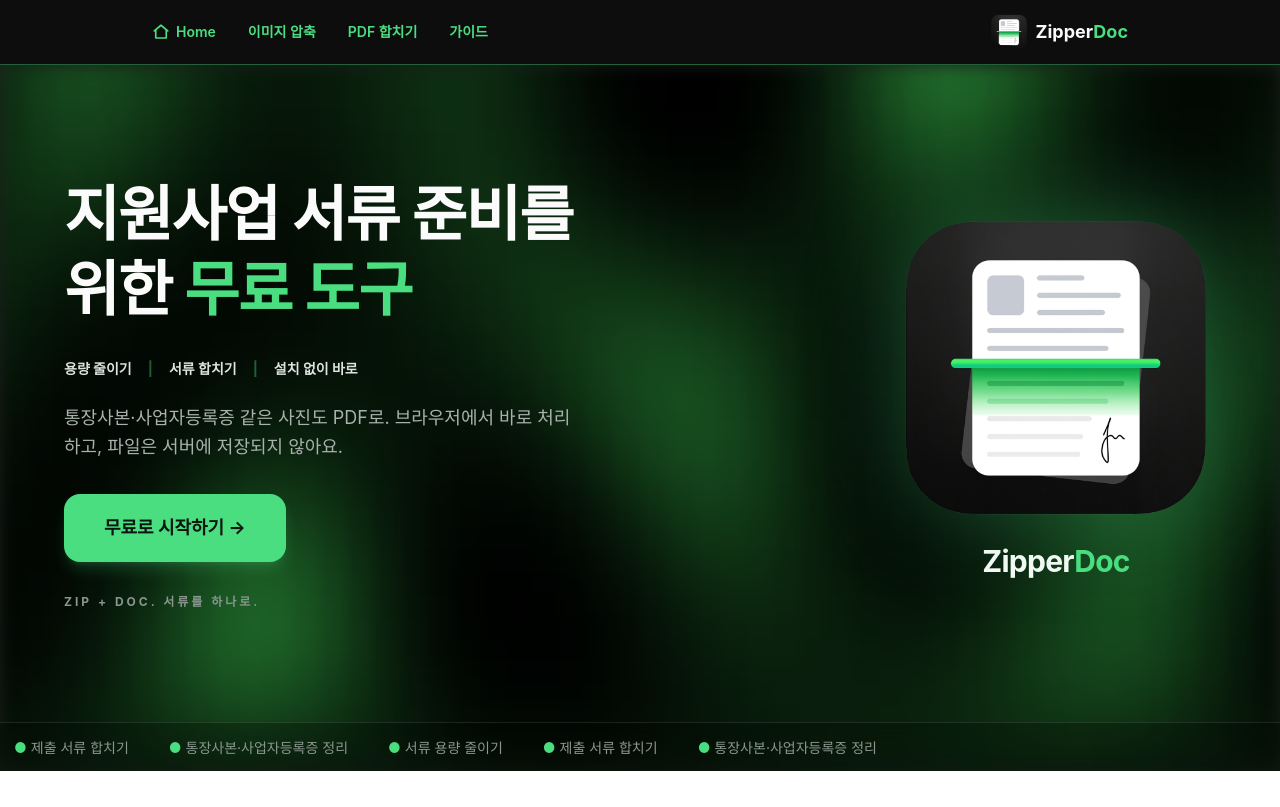
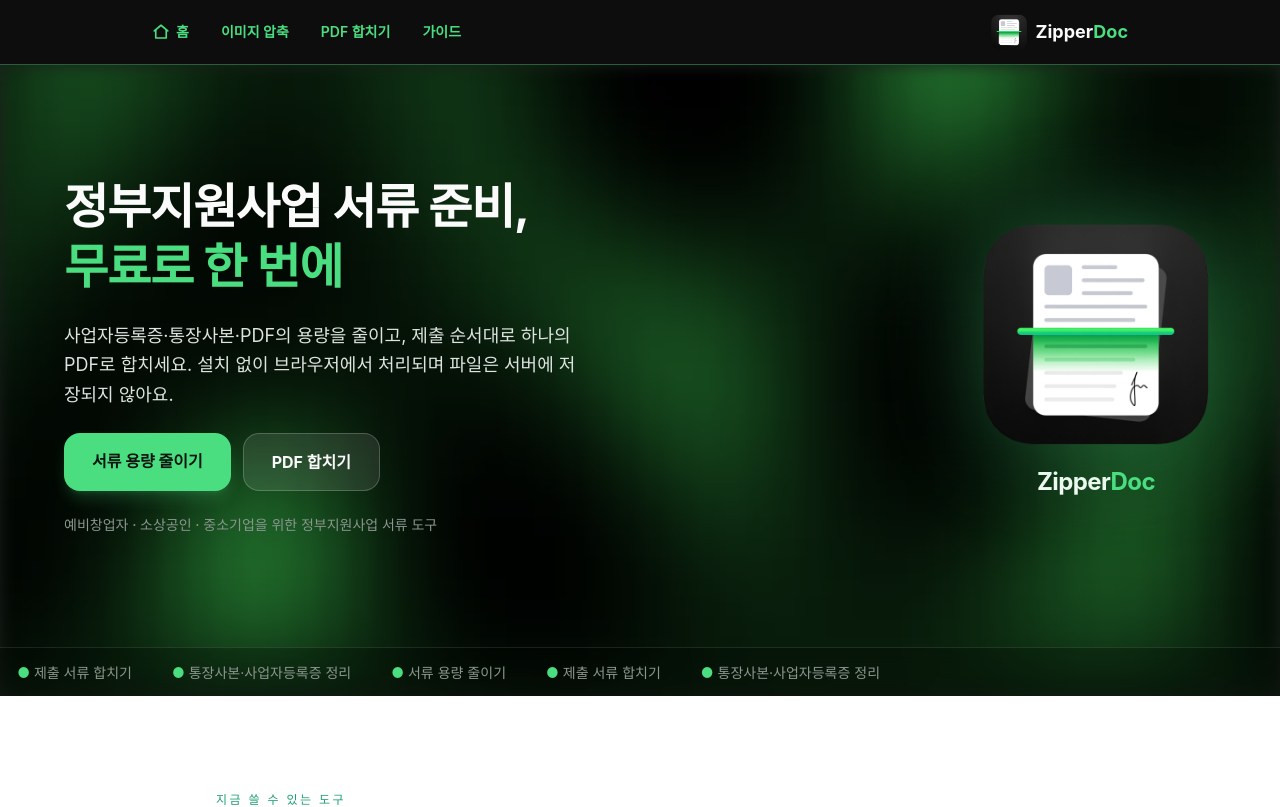
Before and after one commit to ilikesundayandmonday-glitch/doczip, a Next.js app: page / in a window 1280 px wide. Shown: the top 807 px of the page. Built offline with nearby package versions, Linux system fonts and the light colour scheme; a web font is replaced by a local one.

Commit message:
AI 피드백 반영: 첫화면 문구, robots.txt, 메뉴 한글화, 메타태그 보강

```diff
--- a/app/components/Nav.tsx
+++ b/app/components/Nav.tsx
@@ -26,7 +26,7 @@
               <path d="M3 10.5 L12 3 L21 10.5" />
               <path d="M5 9 V20 H19 V9" />
             </svg>
-            Home
+            홈
           </a>
           <Link href="/compress" className="text-sm font-semibold text-[#4ADE80] hover:text-[#63E88A] transition">이미지 압축</Link>
           <Link href="/merge" className="text-sm font-semibold text-[#4ADE80] hover:text-[#63E88A] transition">PDF 합치기</Link>
--- a/app/layout.tsx
+++ b/app/layout.tsx
@@ -6,8 +6,21 @@
 import ScrollTop from "./components/ScrollTop";
 
 export const metadata: Metadata = {
-  title: "ZipperDoc - 정부지원사업 서류 준비 도우미",
-  description: "지원사업 서류, 용량 줄이기부터 합치기까지. 설치 없이 무료로.",
+  metadataBase: new URL("https://zipperdoc.com"),
+  title: "정부지원사업 서류 도구 | PDF 합치기·용량 줄이기 - ZipperDoc",
+  description: "정부지원사업 제출 서류의 용량을 줄이고 PDF와 사진을 하나로 합치세요. 사업자등록증·통장사본도 설치 없이 무료로 정리할 수 있습니다.",
+  keywords: ["정부지원사업 서류", "서류 용량 줄이기", "PDF 합치기", "통장사본 PDF", "사업자등록증 PDF", "제출 서류 정리"],
+  alternates: {
+    canonical: "https://zipperdoc.com",
+  },
+  openGraph: {
+    title: "정부지원사업 서류 도구 | ZipperDoc",
+    description: "정부지원사업 제출 서류의 용량을 줄이고 PDF와 사진을 하나로 합치세요. 설치 없이 무료로.",
+    url: "https://zipperdoc.com",
+    siteName: "ZipperDoc",
+    locale: "ko_KR",
+    type: "website",
+  },
   other: {
     "google-adsense-account": "ca-pub-9595724629001821",
   },
--- a/app/page.tsx
+++ b/app/page.tsx
@@ -15,36 +15,40 @@
             <div className="flex flex-col md:flex-row items-center gap-8 md:gap-6">
 
               <div className="flex-1 text-center md:text-left">
-                <h1 className="text-5xl sm:text-6xl font-bold text-[#FAFBFA] mb-8 leading-tight tracking-tight">
-                  지원사업 서류 준비를<br />
-                  위한 <span className="text-[#4ADE80]">무료 도구</span>
+                <h1 className="text-4xl sm:text-5xl font-bold text-[#FAFBFA] mb-6 leading-tight tracking-tight">
+                  정부지원사업 서류 준비,<br />
+                  <span className="text-[#4ADE80]">무료로 한 번에</span>
                 </h1>
 
-                <div className="flex items-center justify-center md:justify-start gap-4 text-sm font-bold text-[#DDE3DF] mb-6 flex-wrap">
-                  <span>용량 줄이기</span>
-                  <span className="text-[#4ADE80]/40">|</span>
-                  <span>서류 합치기</span>
-                  <span className="text-[#4ADE80]/40">|</span>
-                  <span>설치 없이 바로</span>
+                <p className="text-base sm:text-lg text-[#DDE3DF] max-w-lg mx-auto md:mx-0 mb-6 leading-relaxed">
+                  사업자등록증·통장사본·PDF의 용량을 줄이고, 제출 순서대로 하나의 PDF로 합치세요. 설치 없이 브라우저에서 처리되며 파일은 서버에 저장되지 않아요.
+                </p>
+
+                <div className="flex flex-wrap gap-3 justify-center md:justify-start mb-6">
+                  <Link
+                    href="/compress"
+                    onClick={() => track("히어로_압축_클릭")}
+                    className="bg-[#4ADE80] text-[#0C1610] text-base font-bold px-7 py-4 rounded-2xl hover:bg-[#3bc46d] transition shadow-lg shadow-[#4ADE80]/20"
+                  >
+                    서류 용량 줄이기
+                  </Link>
+                  <Link
+                    href="/merge"
+                    onClick={() => track("히어로_합치기_클릭")}
+                    className="bg-white/10 text-[#FAFBFA] text-base font-bold px-7 py-4 rounded-2xl hover:bg-white/20 transition border border-white/20"
+                  >
+                    PDF 합치기
+                  </Link>
                 </div>
 
-                <p className="text-base sm:text-lg text-[#A8B2AC] max-w-lg mx-auto md:mx-0 mb-8 leading-relaxed">
-                  통장사본·사업자등록증 같은 사진도 PDF로. 브라우저에서 바로 처리하고, 파일은 서버에 저장되지 않아요.
-                </p>
-                <div className="flex justify-center md:justify-start mb-8">
-                  <a href="#tools" onClick={() => track("무료로_시작하기_클릭")} className="bg-[#4ADE80] text-[#0C1610] text-lg font-bold px-10 py-5 rounded-2xl hover:bg-[#3bc46d] transition shadow-lg shadow-[#4ADE80]/20">
-                    무료로 시작하기 →
-                  </a>
-                </div>
-
-                <div className="text-xs tracking-[0.25em] text-[#8B968F] font-bold">
-                  ZIP + DOC. 서류를 하나로.
+                <div className="text-sm text-[#8B968F] font-medium">
+                  예비창업자 · 소상공인 · 중소기업을 위한 정부지원사업 서류 도구
                 </div>
               </div>
 
               <div className="flex flex-col items-center shrink-0">
-                <Image src="/DOCZIPlogo.png" alt="ZipperDoc 로고" width={320} height={320} className="drop-shadow-[0_0_50px_rgba(74,222,128,0.4)]" priority />
-                <span className="mt-4 text-3xl font-bold text-[#FAFBFA] tracking-tight">
+                <Image src="/DOCZIPlogo.png" alt="ZipperDoc 로고" width={240} height={240} className="drop-shadow-[0_0_50px_rgba(74,222,128,0.4)]" priority />
+                <span className="mt-3 text-2xl font-bold text-[#FAFBFA] tracking-tight">
                   Zipper<span className="text-[#4ADE80]">Doc</span>
                 </span>
               </div>
--- /dev/null
+++ b/app/robots.ts
@@ -0,0 +1,11 @@
+import type { MetadataRoute } from "next";
+
+export default function robots(): MetadataRoute.Robots {
+  return {
+    rules: {
+      userAgent: "*",
+      allow: "/",
+    },
+    sitemap: "https://zipperdoc.com/sitemap.xml",
+  };
+}
```
